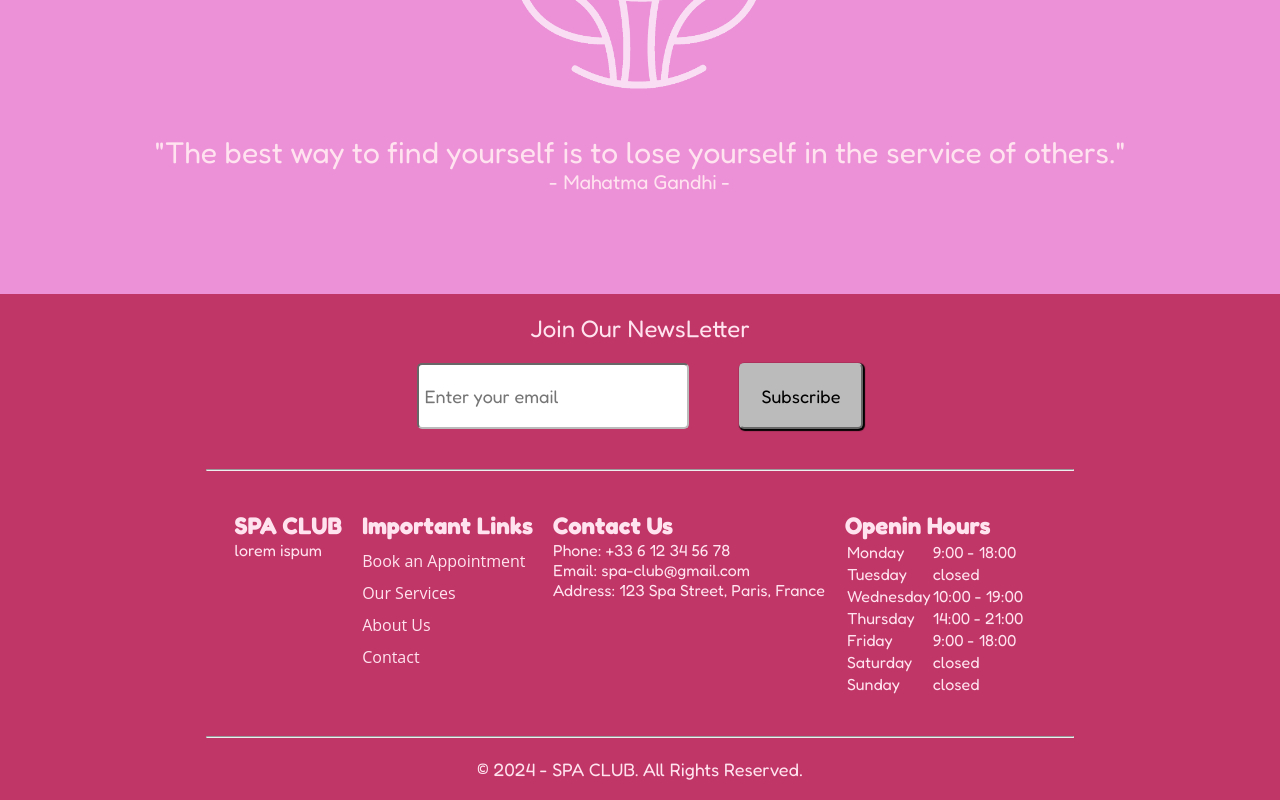
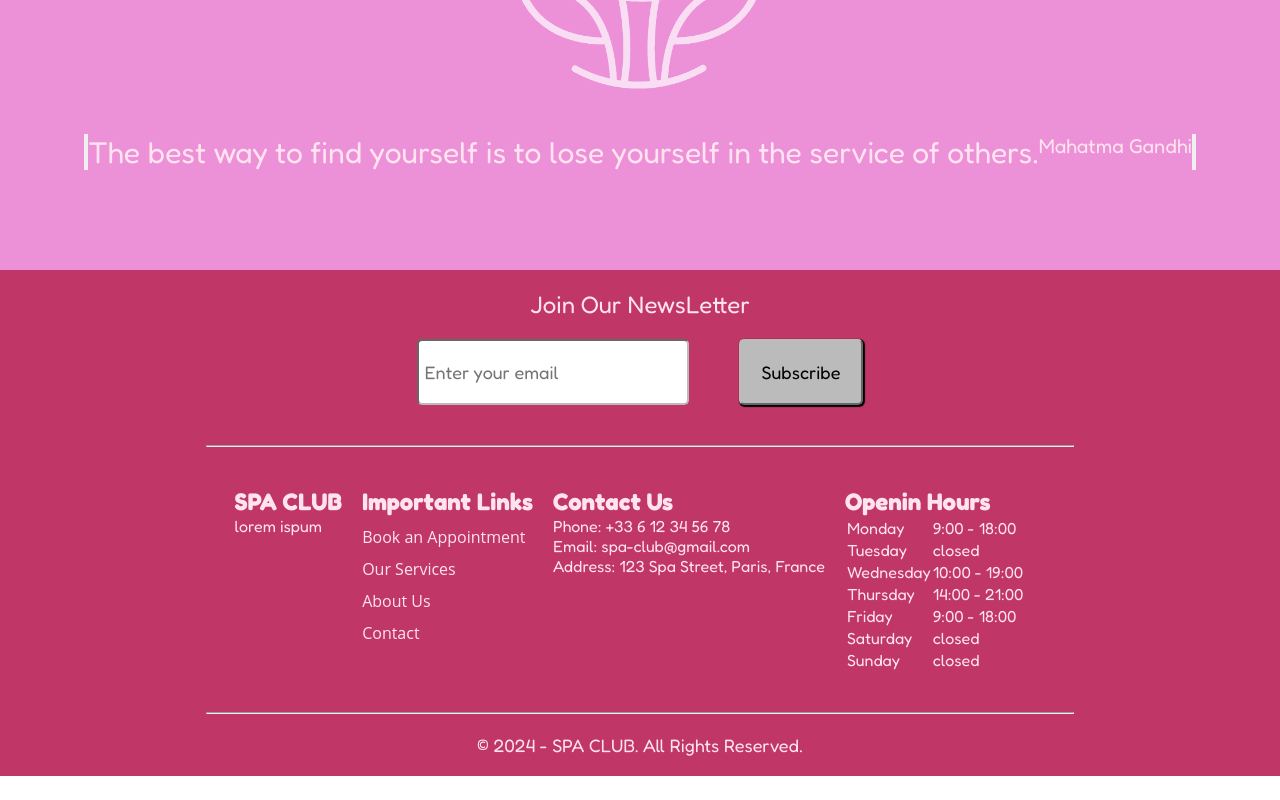
Before and after one commit to BenjaminC62/RoseQuartz-Spa, a React (Create React App) app: page / in a window 1280 px wide. Shown: the part 2359-3159 px from the top of the page. After the commit the page ends 3135 px from the top, so only its background shows below. Built offline with nearby package versions, Linux system fonts and the light colour scheme.

Commit message:
:memo: first version of the carousel of quotes

```diff
--- a/src/components/spa/HomePage/VideoQuote.jsx
+++ b/src/components/spa/HomePage/VideoQuote.jsx
@@ -2,9 +2,39 @@ import React from "react";
 import "./../../../styles/Video.css";
 import relaxationSymbol1 from "./../../../images/relaxation-symbol-1.png";
 
-//TODO: Create a carousel with embla-carousel
+function VideoQuote() {
 
-function VideoQuote() {
+  const quotes = [
+    {
+      id : 1,
+      quote : "The best way to find yourself is to lose yourself in the service of others.",
+      author : "Mahatma Gandhi"
+    },
+    {
+      id : 2,
+      quote : "Test2",
+      author : "Mahatma Gandhi2"
+    },
+    {
+      id : 3,
+      quote : "Test3",
+      author : "Mahatma Gandhi3"
+    }
+  ]
+
+  const [selectedId, setSelectedId] = React.useState(1);
+
+  const changesImage = () => {
+    console.log(selectedId);
+    if (selectedId === quotes.length) {
+      setSelectedId(1);
+    } else {
+      setSelectedId(selectedId + 1);
+    }
+  }
+
+  const selectedQuote = quotes.find(quote => quote.id === selectedId);
+
   return (
     <section className="spa-background-next-section">
       <div className="bloc-spa-video">
@@ -12,11 +42,13 @@ function VideoQuote() {
       </div>
       <div className="spa-quote">
         <img className="spa-symbol-relaxation" width="300"  height="300" src={relaxationSymbol1} alt="spa" />
-        <p className="spa-quote-text">
-          "The best way to find yourself is to lose yourself in the service of others."
-          <br />
-          <span className="spa-quote-author">- Mahatma Gandhi -</span>
-        </p>
+            <div className="change-quotes">
+              <input type="button" value="" className="spa-quote-button-backward" onClick={changesImage}/>
+              <span className="spa-quote-text">{selectedQuote.quote}</span>
+              <br />
+              <span className="spa-quote-author">{selectedQuote.author}</span>
+              <input type="button" value="" className="spa-quote-button-upward" onClick={changesImage}/>
+            </div>
       </div>
 
     </section>
--- a/src/styles/GridServices.css
+++ b/src/styles/GridServices.css
@@ -48,4 +48,6 @@
         align-items: flex-start; /* align the epilation title to the left */
     }
 
+
+
 }
--- a/src/styles/Services.css
+++ b/src/styles/Services.css
@@ -81,7 +81,4 @@
         font-size: 22px;
     }
 
-    .service-sub-title {
-        font-size: 14px;
-    }
 }
--- a/src/styles/Video.css
+++ b/src/styles/Video.css
@@ -46,3 +46,8 @@
     font-size: 30px;
     font-family: var(--primary-font);
 }
+
+.change-quotes{
+    display: flex;
+
+}
```
